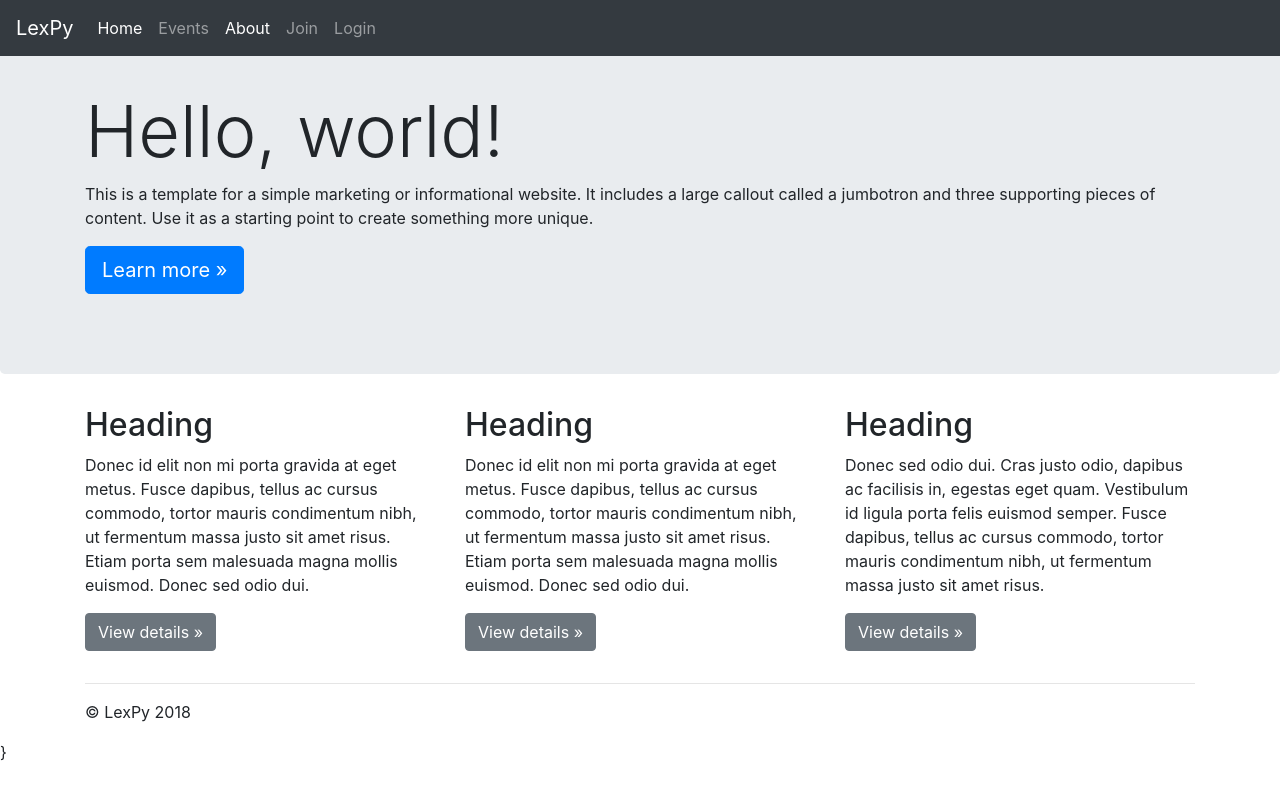
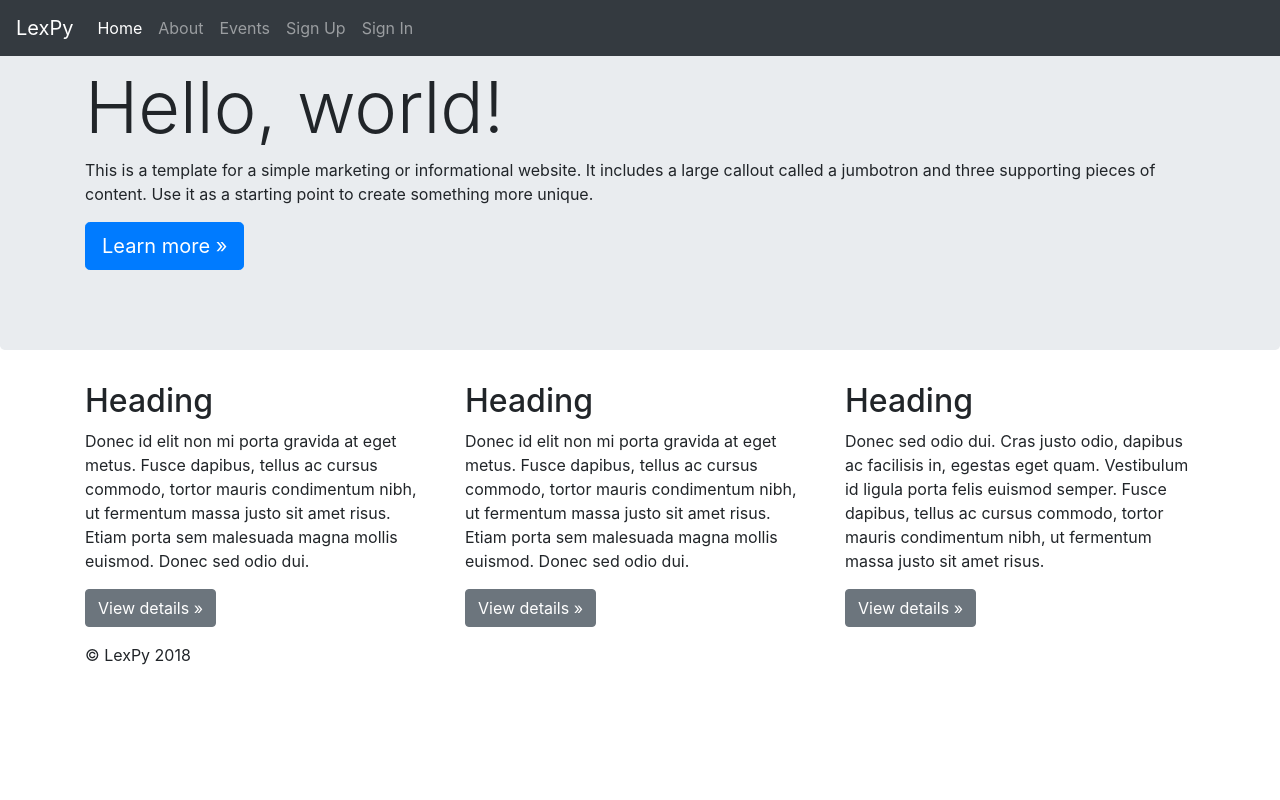
Before and after one commit to jwombles/lexpy, a Django app: page / in a window 1280 px wide. Run offline with Django 3.2, Linux system fonts and the light colour scheme; some libraries are stand-ins or nearby versions.

Commit message:
Navbar and Base template tweaks

```diff
--- a/config/urls.py
+++ b/config/urls.py
@@ -7,18 +7,11 @@ from django.views import defaults as default_views
 
 urlpatterns = [
     path("", TemplateView.as_view(template_name="pages/home.html"), name="home"),
-    path("", TemplateView.as_view(template_name="pages/about.html"), name="about"),
-    path("", TemplateView.as_view(template_name="pages/resources.html"), name="resources"),
-    path(
-        "join/",
-        TemplateView.as_view(template_name="pages/join.html"),
-        name="join",
-    ),
+    path("about/", TemplateView.as_view(template_name="pages/about.html"), name="about"),
     # Django Admin, use {% url 'admin:index' %}
     path(settings.ADMIN_URL, admin.site.urls),
     # User management
-    path(
-        "users/",
+    path("users/",
         include("lexpy.users.urls", namespace="users"),
     ),
     path("accounts/", include("allauth.urls")),
--- a/lexpy/templates/base.html
+++ b/lexpy/templates/base.html
@@ -1,47 +1,48 @@
-{% load static i18n compress%}
+{% load static %}
+{% load i18n compress%}
 <!DOCTYPE html>
 <html lang="en">
   <head>
     <meta charset="utf-8">
+    <meta http-equiv="x-ua-compatible" content="ie=edge">
     <title>{% block title %}LexPy{% endblock title %}</title>
-    <meta name="viewport" content="width=device-width, initial-scale=1, shrink-to-fit=no">
-    <meta name="description" content="">
-    <meta name="author" content="">
-
+    <meta name="viewport" content="width=device-width, initial-scale=1.0, shrink-to-fit=no">
+    <meta name="description" content="Lexpy is a group of python beginners, enthusiasts, and professionals who enjoy meeting and discussing various python related topics on a monthly basis.">
+    <meta name="author" content="Jim Wombles">
     <link rel="icon" href="{% static 'images/favicons/favicon.ico' %}">
-
     {% block css %}
+    <!-- Third-party CSS libraries go here -->
+    <link href="{% static 'css/project.min.css' %}" rel="stylesheet">
     {% compress css %}
     <!-- This file stores project-specific CSS -->
-    <link href="{% static 'css/project.css' %}" rel="stylesheet">
+    <!-- <link href="{% static 'css/project.css' %}" rel="stylesheet"> -->
     {% endcompress %}
     {% endblock css %}
     <!-- Custom styles for this template -->
-    <!-- <link href="jumbotron.css" rel="stylesheet"> -->
+    {# <link href="jumbotron.css" rel="stylesheet"> #}
   </head>
+
   <body>
-    <!-- <div class="container"> -->
     {% include 'base/navbar.html' %}
-
-    {% block messages %}
+      <main role="main">
         {% if messages %}
-      <div class="container">
           {% for message in messages %}
-        <div class="alert {% if message.tags %}alert -{{ message.tags }}{% endif %}">{{ message }}></div>
+            <div class="alert {% if message.tags %}alert-{{ message.tags }}{% endif %}">{{ message }}></div>
           {% endfor %}
-      </div>
         {% endif %}
-    {% endblock messages %}}
 
         {% block content %}
+          <p>You are viewing the base template text</p>
+        {% endblock content %}
 
-  {% endblock content %}
+        {% block modal %}{% endblock modal %}
 
         {% block footer %}
           <footer class="container">
           <p>&copy; LexPy 2018</p>
           </footer>
         {% endblock footer %}
+      </main>
 
     {% block javascript %}
 
@@ -55,20 +56,6 @@
         <script src="{% static 'js/project.js' %}"></script>
       {% endcompress %}
 
-    {% endblock javascript %}}
-
+    {% endblock javascript %}
   </body>
 </html>
-
-    <!-- Bootstrap core JavaScript
-    ================================================== -->
-    <!-- Placed at the end of the document so the pages load faster -->
-    <!--CDN from source code on bootstrap
-
-    <script src="https://code.jquery.com/jquery-3.3.1.slim.min.js" integrity="sha384-q8i/X+965DzO0rT7abK41JStQIAqVgRVzpbzo5smXKp4YfRvH+8abtTE1Pi6jizo" crossorigin="anonymous"></script>
-    <script>window.jQuery || document.write('<script src="../../assets/js/vendor/jquery-slim.min.js"><\/script>')</script>
-    <script src="../../assets/js/vendor/popper.min.js"></script>
-    <script src="../../dist/js/bootstrap.min.js"></script>
-  </body>
-</html>
-  -->
--- a/lexpy/templates/base/navbar.html
+++ b/lexpy/templates/base/navbar.html
@@ -1,17 +1,15 @@
+{% load i18n %}
 
 {% url 'home' as home_url %}
 {% url 'events' as meetups_url %}
 {% url 'about' as about_url %}
 {% url 'resources' as resources_url %}
-<<<<<<< HEAD
-{% url 'profile' as profile_url %}
-{% url 'join' as logout_url %}
-{% url 'join' as join_url %}
-{% url 'login' as login_url %}
-=======
-{% url 'join' as join_url %}
->>>>>>> 67d1dae73c51fd6990bd1392f74724cf2249845d
+{% url 'users:detail' as my_npmprofile_url %}
+{% url 'account_logout' as logout_url %}
+{% url 'account_signup' as signup_url %}
+{% url 'account_login' as login_url %}
 
+<div class="m-t-5">
 
 <nav class="navbar navbar-expand-md navbar-dark fixed-top bg-dark">
   <a class="navbar-brand" href="#">LexPy</a>
@@ -21,32 +19,34 @@
   <div class="collapse navbar-collapse" id="navbarsExampleDefault">
     <ul class="navbar-nav mr-auto">
       <li class="nav-item {% if request.path == home_url %}active{% endif %}">
-        <a class="nav-link" href="#">Home <span class="sr-only">(current)</span></a>
+        <a class="nav-link" href="{% url 'home' %}">{% trans "Home " %} <span class="sr-only">(current)</span></a>
+      </li>
+      <li class="nav-item {% if request.path == about_url %}active{% endif %}">
+        <a class="nav-link" href="{% url 'about' %}">{% trans "About " %}<span class="sr-only">(current)</span></a>
       </li>
       <li class="nav-item {% if request.path == events_url %}active{% endif %}">
-        <a class="nav-link" href="#">Events <span class="sr-only">(current)</span></a>
+        <a class="nav-link" href="#">{% trans "Events " %}<span class="sr-only">(current)</span></a>
       </li>
-      <li class="nav-item {% if request.path == about_url %}active{% endif %}">
-        <a class="nav-link" href="#">About <span class="sr-only">(current)</span></a>
-      </li>
+
       {% if request.user.is_authenticated %}
         <li class="nav-item {% if request.path == resources_url %}active{% endif %}">
-          <a class="nav-link" href="#">Resources </a>
+          <a class="nav-link" href="#">{% trans "Resources " %}</a>
         </li>
         <li class="nav-item {% if request.path == profile_url %}active{% endif %}">
-          <a class="nav-link" href="#">Profile </a>
+          <a class="nav-link" href="{% url 'users:detail' request.user.username %}">{% trans "My Profile" %}</a>
         </li>
         <li class="nav-item {% if request.path == logout_url %}active{% endif %}">
-          <a class="nav-link" href="#">Logout </a>
+          <a class="nav-link" href="{% url 'account_logout' %}">{% trans "Logout " %}</a>
         </li>
       {% else %}
         <li class="nav-item {% if request.path == signup_url %}active{% endif %}">
-          <a class="nav-link" href="#">Join </a>
+          <a id="sign-up-link" class="nav-link" href="{% url 'account_signup' %}">{% trans "Sign Up" %}</a>
         </li>
         <li class="nav-item {% if request.path == login_url %}active{% endif %}">
-          <a class="nav-link" href="#">Login </a>
+          <a id="log-in-link" class="nav-link" href="{% url 'account_login' %}">{% trans "Sign In" %}</a>
         </li>
       {% endif %}
     </ul>
   </div>
 </nav>
+</div>
--- a/lexpy/templates/pages/home.html
+++ b/lexpy/templates/pages/home.html
@@ -1,7 +1,6 @@
 {% extends "base.html" %}
 
 {% block content %}
-  <main role="main">
     <!-- Main jumbotron for a primary marketing message or call to action -->
       <div class="jumbotron">
         <div class="container">
@@ -30,8 +29,5 @@
           <p><a class="btn btn-secondary" href="#" role="button">View details &raquo;</a></p>
         </div>
       </div>
-
-      <hr>
-    </div> <!-- /container -->
-  </main>
+    </div>
 {% endblock content %}
```
Lines whose indentation alone changed are shown as unchanged.
